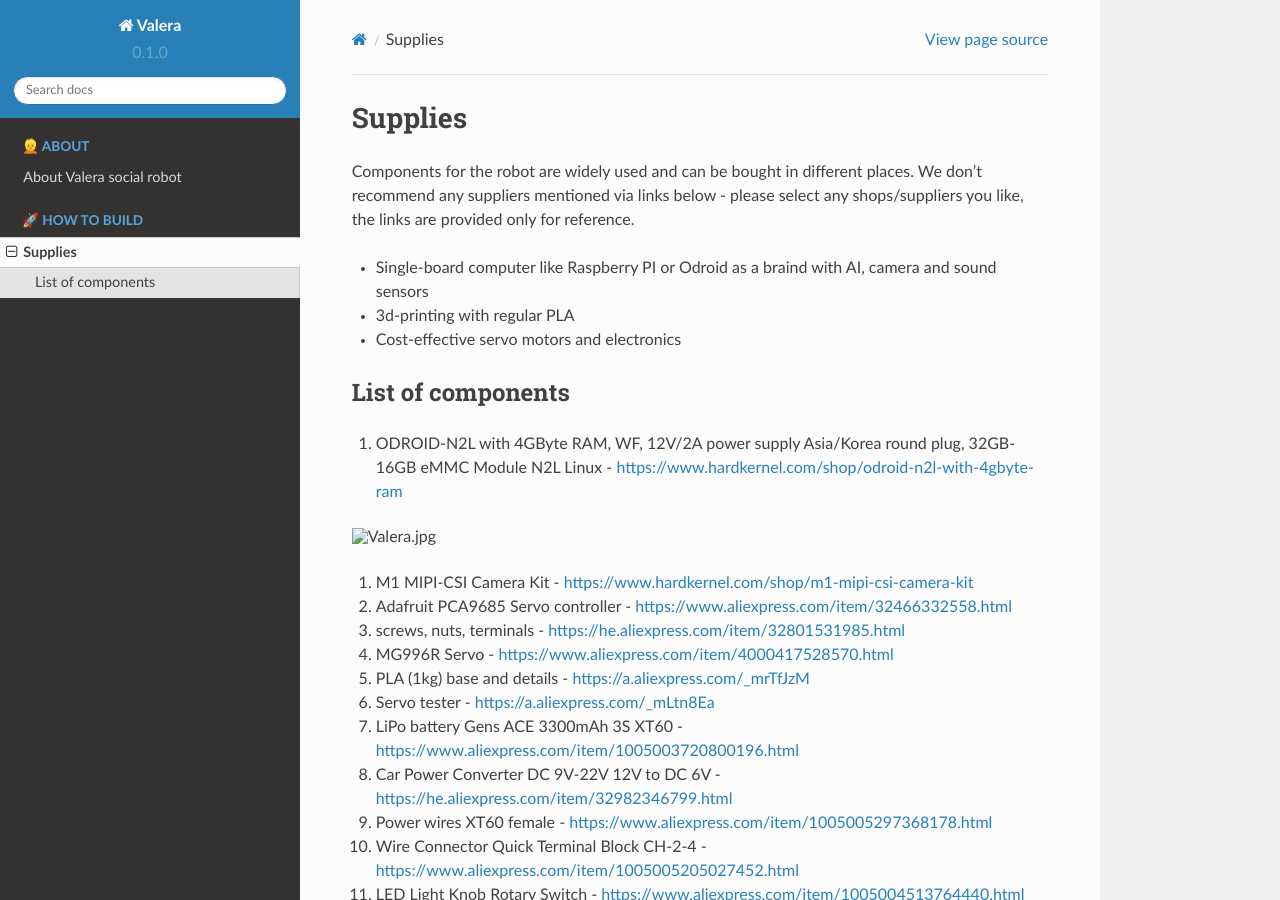
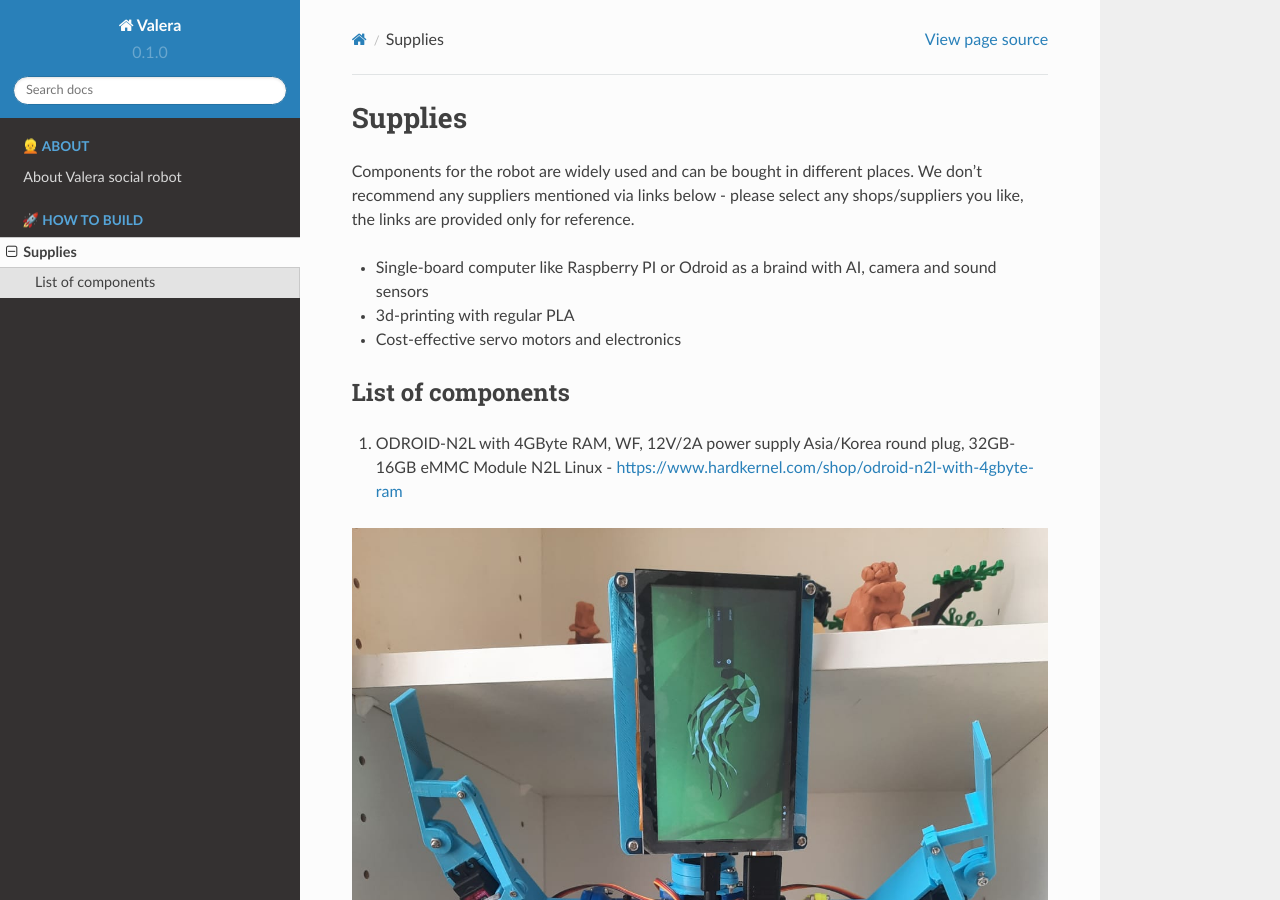
Before and after one commit to goodlancer-org/valera, a Sphinx documentation site: the page built from docs/supplies.rst, in a window 1280 px wide and 900 px high. Built offline with Sphinx 7.4.7 and the Read the Docs theme 2.0.0, drawn with Linux system fonts in a browser that asks for light colours.

Commit message:
picture test

```diff
--- a/docs/supplies.rst
+++ b/docs/supplies.rst
@@ -14,7 +14,7 @@
 
 1. ODROID-N2L with 4GByte RAM, WF, 12V/2A power supply Asia/Korea round plug, 32GB-16GB eMMC Module N2L Linux - `<https://www.hardkernel.com/shop/odroid-n2l-with-4gbyte-ram>`_
 
-.. image:: Valera.jpg
+.. image:: images/Valera.jpg
 
 #. M1 MIPI-CSI Camera Kit - `<https://www.hardkernel.com/shop/m1-mipi-csi-camera-kit>`_
 #. Adafruit PCA9685 Servo controller - `<https://www.aliexpress.com/item/32466332558.html>`_
```
Also changed, not shown: docs/images/Valera.jpg (added).
